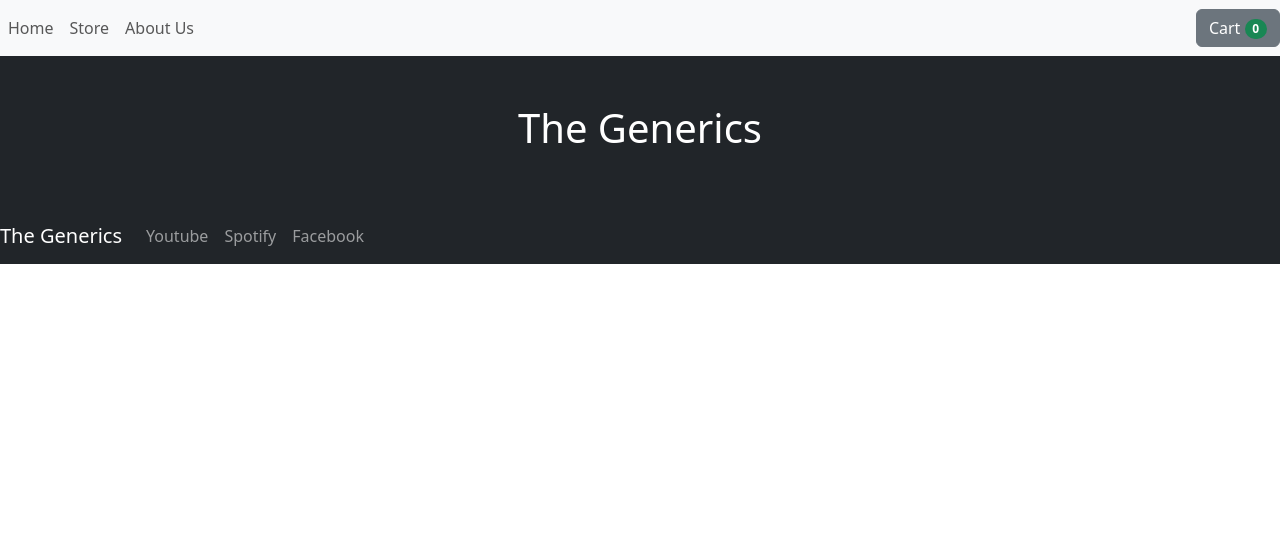
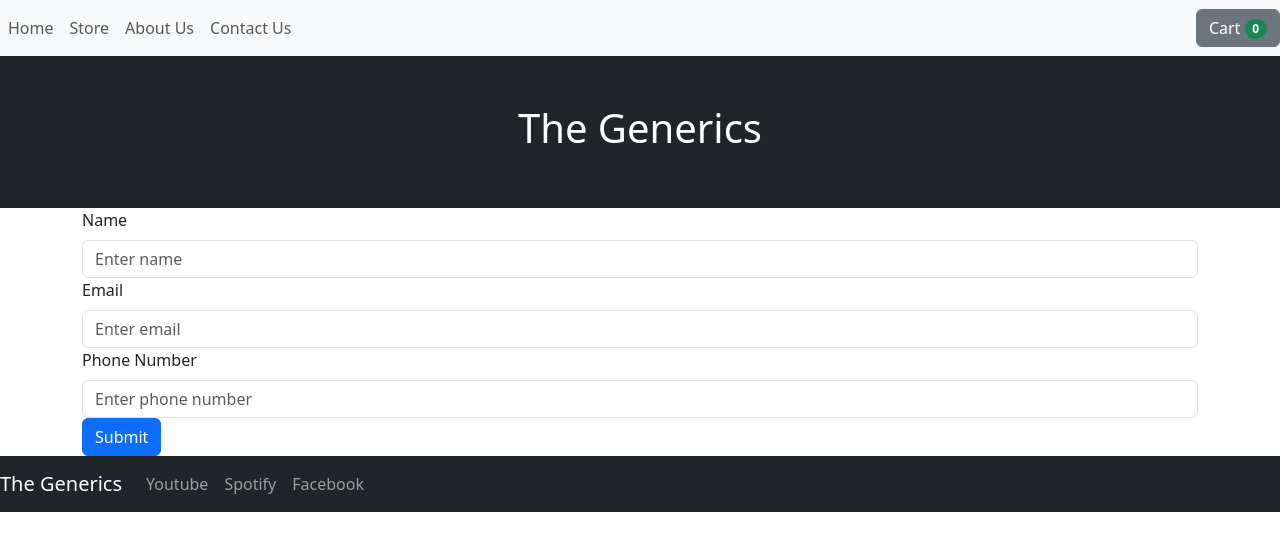
Before and after one commit to hsnadeeb/e-commerce, a React (Create React App) app: page /contact in a window 1280 px wide. Shown: the top 550 px of the page. Built offline with nearby package versions, Linux system fonts and the light colour scheme.

Commit message:
made a contact us page with firebase integrated

```diff
--- a/src/App.js
+++ b/src/App.js
@@ -10,6 +10,7 @@ import { BrowserRouter as Router, Routes, Route } from 'react-router-dom'; // Im
 
 import About from './components/pages/About';
 import Home from './components/pages/Home';
+import Contact from './components/pages/Contact';
 
 const App = () => {
   return (
@@ -22,6 +23,7 @@ const App = () => {
             <Route path="/store" element={<Items />} />
             <Route path="/about" element={<About />} />
             <Route path="/home" element={<Home />} />
+            <Route path="/contact" element={<Contact />} />
           </Routes>
         </Container>
         <Footer />
--- a/src/components/cart/cart.js
+++ b/src/components/cart/cart.js
@@ -9,7 +9,7 @@ const Cart = ({ onCloseCart }) => {
     <div className="cart-modal">
       <Container className="d-flex justify-content-center">
         <div className="cart">
-          <Button variant="secondary" onClick={onCloseCart}>
+          <Button variant="secondary justify-content-center" onClick={onCloseCart}>
             Close
           </Button>
           <h2>Your Cart</h2>
--- a/src/components/header/header.js
+++ b/src/components/header/header.js
@@ -21,6 +21,7 @@ const Header = () => {
             <Nav.Link as={Link} to="/home">Home</Nav.Link>
             <Nav.Link as={Link} to="/store">Store</Nav.Link>
             <Nav.Link as={Link} to="/about">About Us</Nav.Link>
+            <Nav.Link as={Link} to="/contact">Contact Us</Nav.Link>
           </Nav>
         </Navbar.Collapse>
         <Button variant="secondary" onClick={toggleCart}>
--- /dev/null
+++ b/src/components/pages/Contact.js
@@ -0,0 +1,72 @@
+import React, { useRef } from "react";
+import { Form, Button } from 'react-bootstrap';
+
+function Contact() {
+  const nameRef = useRef(null);
+  const emailRef = useRef(null);
+  const phoneRef = useRef(null);
+
+  const submitHandler = (e) => {
+    e.preventDefault();
+
+    const name = nameRef.current.value;
+    const email = emailRef.current.value;
+    const phone = phoneRef.current.value;
+
+    const userData = {
+      name: name,
+      email: email,
+      phone: phone,
+    };
+
+    fetch("https://e-com-react-b03fb-default-rtdb.firebaseio.com/contacts.json", {
+      method: "POST",
+      body: JSON.stringify(userData),
+      headers: {
+        "Content-Type": "application/json",
+      },
+    })
+      .then((response) => {
+        if (response.ok) {
+          return response.json();
+        } else {
+          throw Error("Failed to submit data");
+        }
+      })
+      .then((data) => {
+        console.log("Data submitted successfully:", data);
+      })
+      .catch((error) => {
+        console.error("Error:", error);
+      });
+
+    // Clear input fields
+    nameRef.current.value = "";
+    emailRef.current.value = "";
+    phoneRef.current.value = "";
+  };
+
+  return (
+    <div>
+      <Form onSubmit={submitHandler}>
+        <Form.Group controlId="name">
+          <Form.Label>Name</Form.Label>
+          <Form.Control type="text" ref={nameRef} placeholder="Enter name" />
+        </Form.Group>
+        <Form.Group controlId="email">
+          <Form.Label>Email</Form.Label>
+          <Form.Control type="email" ref={emailRef} placeholder="Enter email" />
+        </Form.Group>
+        <Form.Group controlId="phone">
+          <Form.Label>Phone Number</Form.Label>
+          <Form.Control type="tel" ref={phoneRef} placeholder="Enter phone number" />
+        </Form.Group>
+        <Button variant="primary" type="submit">
+          Submit
+        </Button>
+      </Form>
+    </div>
+  );
+}
+
+export default Contact;
```
